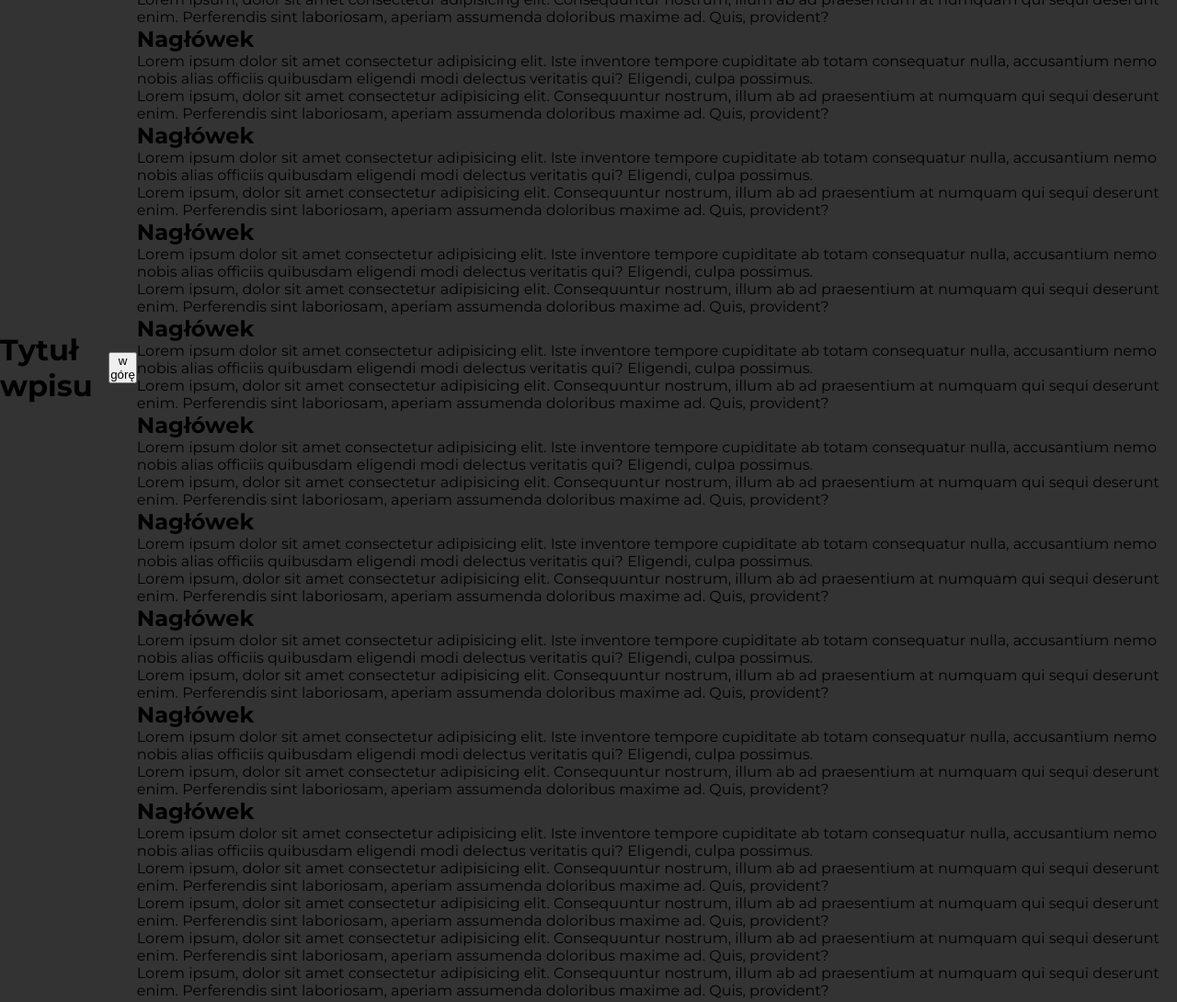
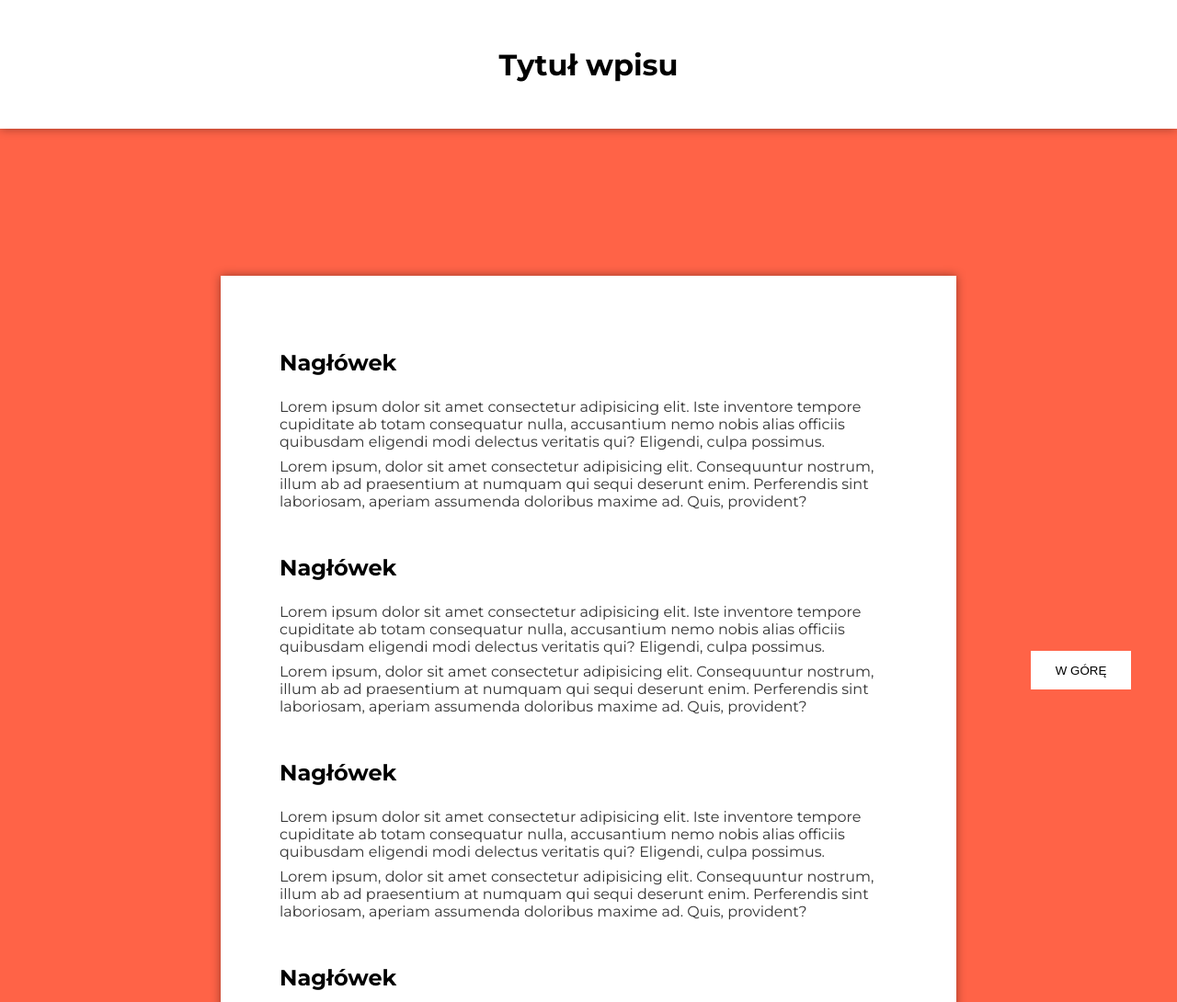
Before and after one commit to justynaboesche/Scrollbar, a plain HTML site: page index.html in a window 1280 px wide. Shown: the top 1090 px of the page at 92% size. Drawn offline with Linux system fonts and the light colour scheme.

Commit message:
elements in css styled

```diff
--- a/style.css
+++ b/style.css
@@ -4,11 +4,69 @@
 	padding: 0;
 }
 
+:root {
+	--scroll-width: 0;
+}
+
 body {
 	display: flex;
 	justify-content: center;
 	align-items: center;
-	height: 100vh;
+	flex-direction: column;
 	font-family: 'Montserrat', sans-serif;
-	background-color: #333;
+	background-color: tomato;
 }
+
+header {
+	position: fixed;
+	top: 0;
+	display: flex;
+	justify-content: center;
+	align-items: center;
+	height: 140px;
+	width: 100%;
+	background-color: #fff;
+	box-shadow: 0 0 10px rgba(0, 0, 0, 0.4);
+}
+
+.scroll-bar {
+	position: absolute;
+	top: 0;
+	height: 20px;
+	width: var(--scroll-width);
+	background-color: tomato;
+}
+
+h2 {
+	color: #000;
+	margin: 2em 0 1em;
+}
+
+p {
+	margin-bottom: 0.5em;
+}
+
+.text {
+	margin: 300px auto;
+	padding: 2em 4em;
+	width: 800px;
+	color: #333;
+	background-color: #fff;
+	box-shadow: 0 0 10px rgba(0, 0, 0, 0.4);
+}
+
+.scroll-to-top {
+	/* display: none; */
+	position: fixed;
+	bottom: 50px;
+	right: 50px;
+	padding: 1em 2em;
+	text-transform: uppercase;
+	background-color: #fff;
+	border: none;
+	cursor: pointer;
+}
+
+.active {
+	display: block;
+}
```
